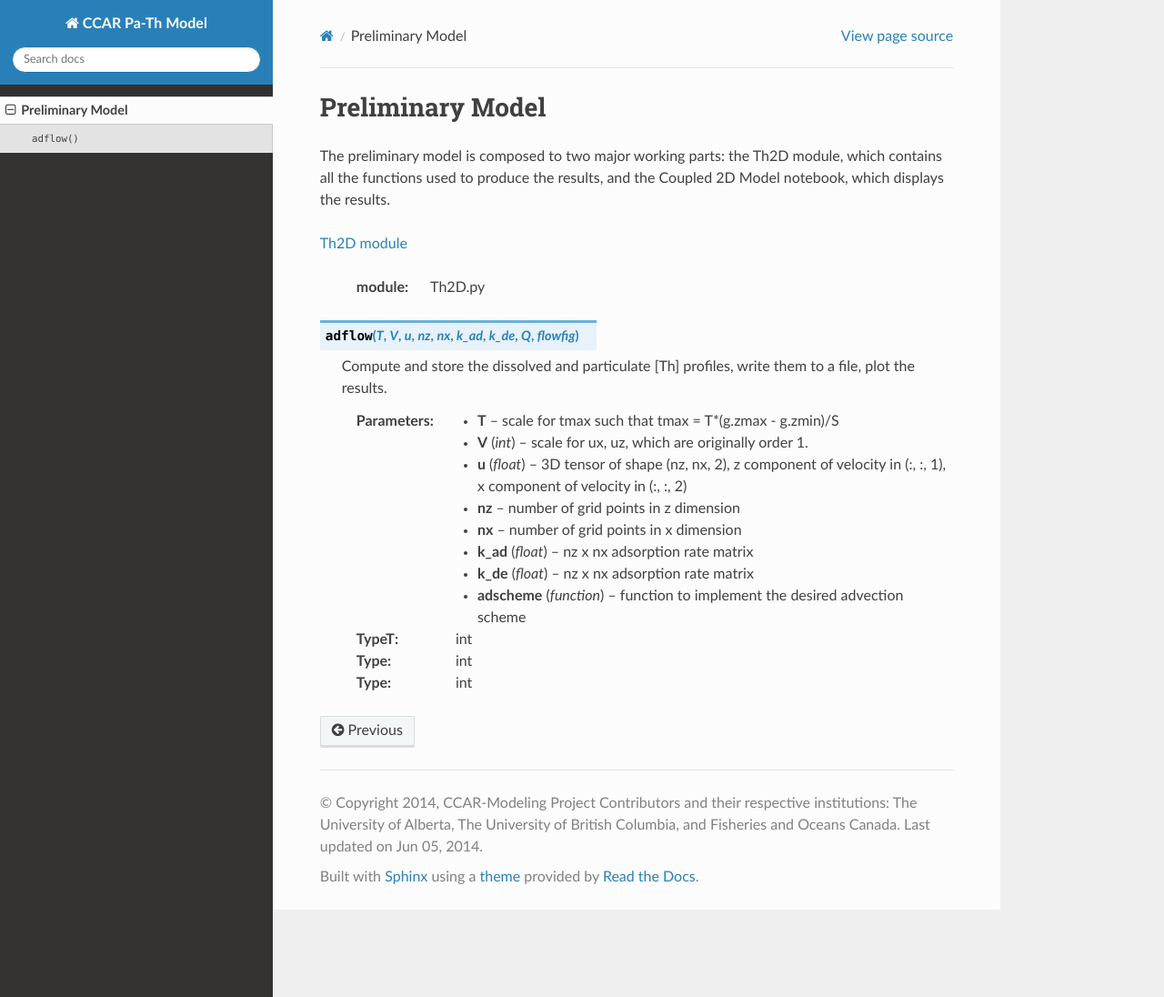
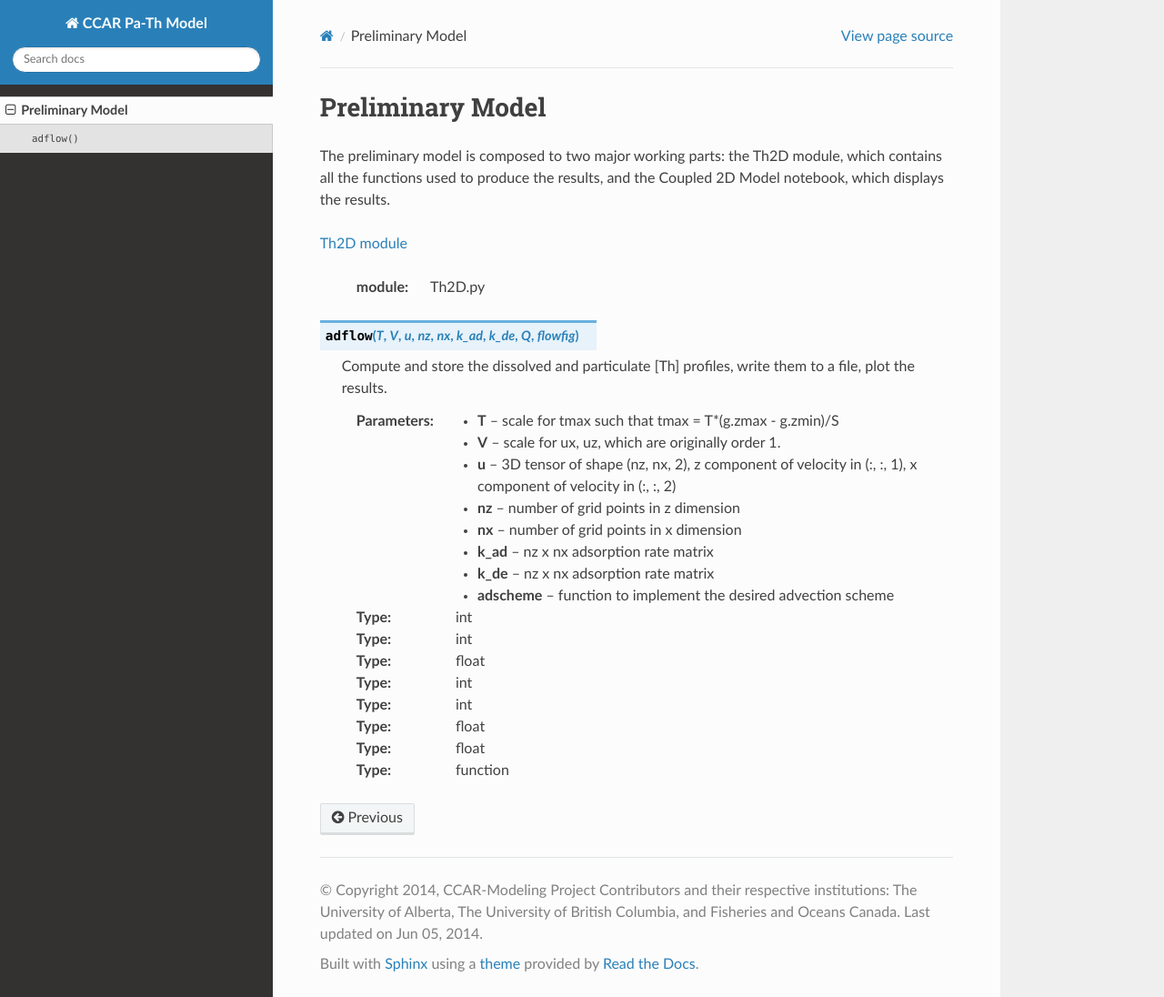
Before and after one commit to UBC-MOAD/pa-th-simple, a Sphinx documentation site: the page built from docs/prelim-model.rst, in a window 1280 px wide and 1096 px high. Shown: the whole window at 91% size. Built offline with Sphinx 7.4.7 and the Read the Docs theme 2.0.0, drawn with Linux system fonts in a browser that asks for light colours; some of the changed lines change nothing that is shown.

Commit message:
updated doc.

```diff
--- a/docs/prelim-model.rst
+++ b/docs/prelim-model.rst
@@ -15,13 +15,13 @@ The preliminary model is composed to two major working parts: the Th2D module, w
 	write them to a file, plot the results.
 
 	:arg T: scale for tmax such that tmax = T*(g.zmax - g.zmin)/S
-	:typeT: int
+	:type: int
 
 	:arg V: scale for ux, uz, which are originally order 1.
-	:type V: int
+	:type: int
 
 	:arg u: 3D tensor of shape (nz, nx, 2), z component of velocity in (:, :, 1), x component of velocity in (:, :, 2)
-	:type u: float
+	:type: float
 
 	:arg nz: number of grid points in z dimension
 	:type: int
@@ -30,10 +30,10 @@ The preliminary model is composed to two major working parts: the Th2D module, w
 	:type: int
 
 	:arg k_ad: nz x nx adsorption rate matrix
-	:type k_ad: float
+	:type: float
 
 	:arg k_de: nz x nx adsorption rate matrix
-	:type k_de: float
+	:type: float
 
 	:arg adscheme: function to implement the desired advection scheme
-	:type adscheme: function
+	:type: function
```
